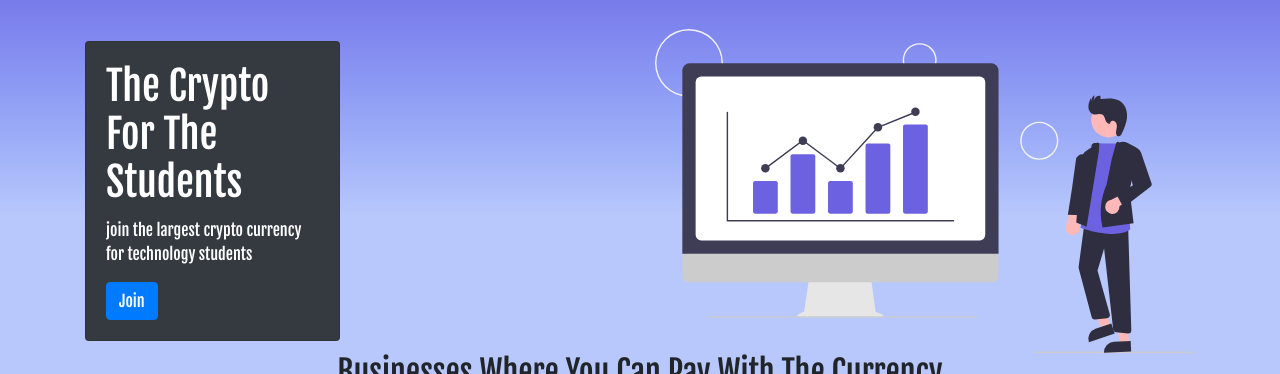
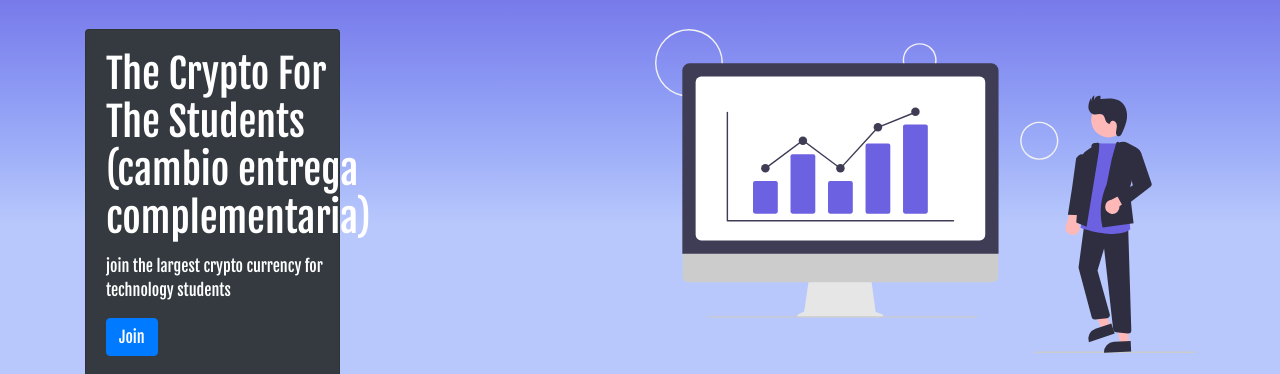
Before and after one commit to Lautcosta/Proyecto-Desarrollo-Web, a website: page index.html in a window 1280 px wide. Shown: the part 66-440 px from the top of the page. Drawn offline with nearby package versions, Linux system fonts and the light colour scheme.

Commit message:
Update index.html
Modifique el h1 del index

```diff
--- a/index.html
+++ b/index.html
@@ -80,7 +80,7 @@
             <div class="col-sm-6">
               <div class="card bg-dark text-white">
                 <div class="card-body m-auto">
-                  <h1 class="card-title">The Crypto For The Students</h1>
+                  <h1 class="card-title">The Crypto For The Students (cambio entrega complementaria)</h1>
                   <p class="card-text">join the largest crypto currency for technology students</p>
                   <a href="user.html" class="btn btn-primary">Join</a>
                 </div>
```
